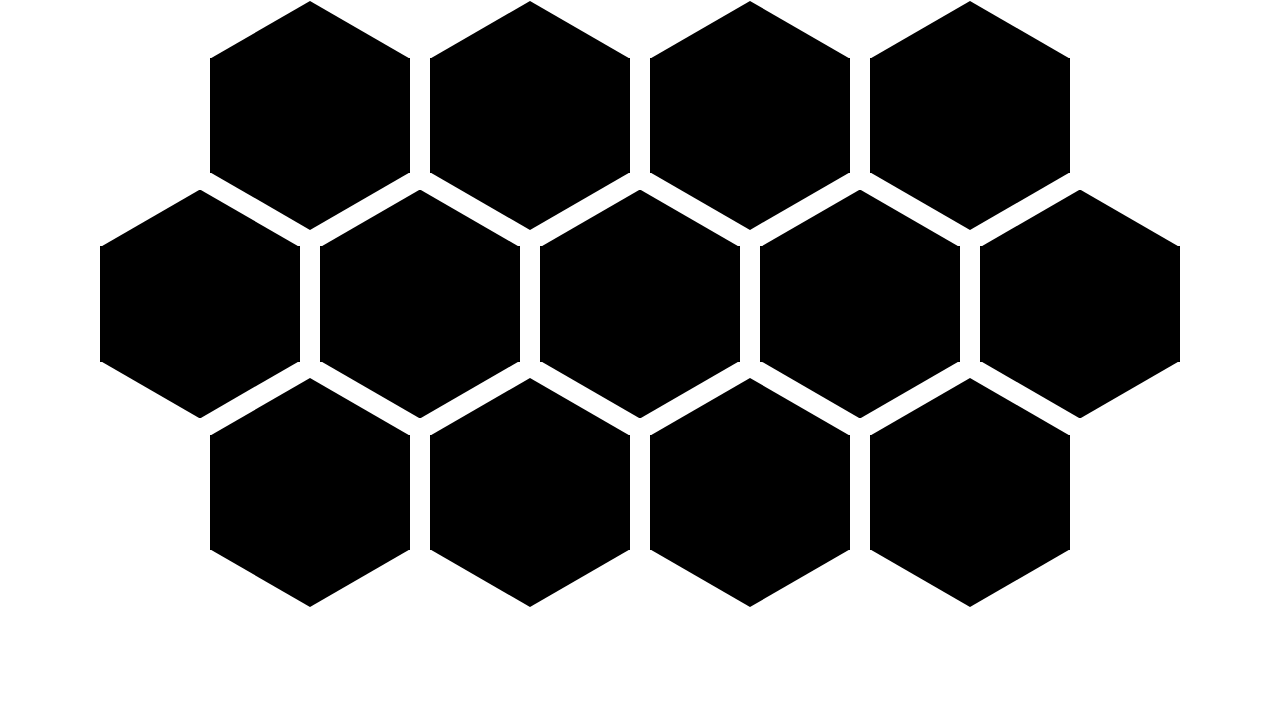
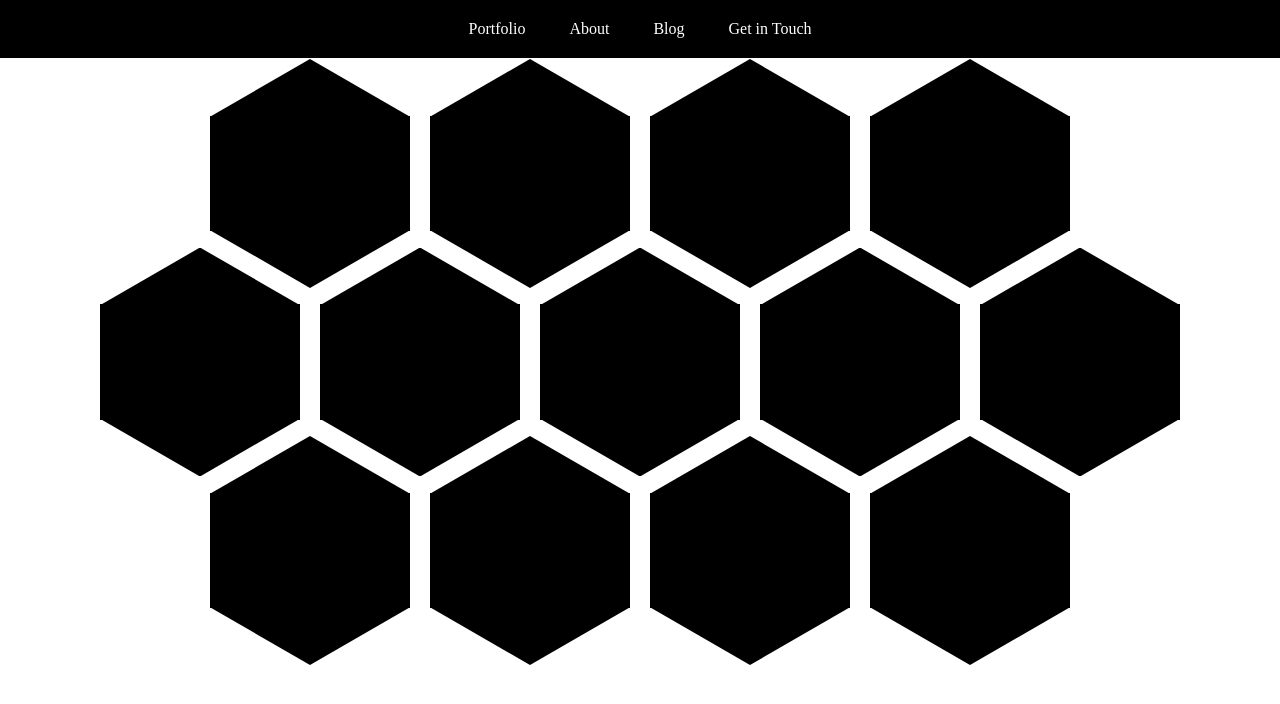
Before and after one commit to toky48/hexal, a website: page index.html in a window 1280 px wide. Drawn offline with nearby package versions, Linux system fonts and the light colour scheme.

Commit message:
content of nav section

```diff
--- a/index.html
+++ b/index.html
@@ -12,6 +12,13 @@
 </head>
 
 <body>
+    <nav>
+        <a href="#">Portfolio</a>
+        <a href="#">About</a>
+        <a href="#">Blog</a>
+        <a href="#">Get in Touch</a>
+    </nav>
+
     <div class="hexGrid">
         <div class="hexagon"></div>
         <div class="hexagon"></div>
--- a/scss/main.scss
+++ b/scss/main.scss
@@ -1,2 +1,12 @@
-div {
+nav {
+    background-color: black;
+    color: white;
+    text-align: center;
+
+    a {
+        display: inline-block;
+        color: inherit;
+        padding: 20px;
+        text-decoration: none;
+    }
 }
```
Also changed, not shown: css/main.css, 1 other file.
